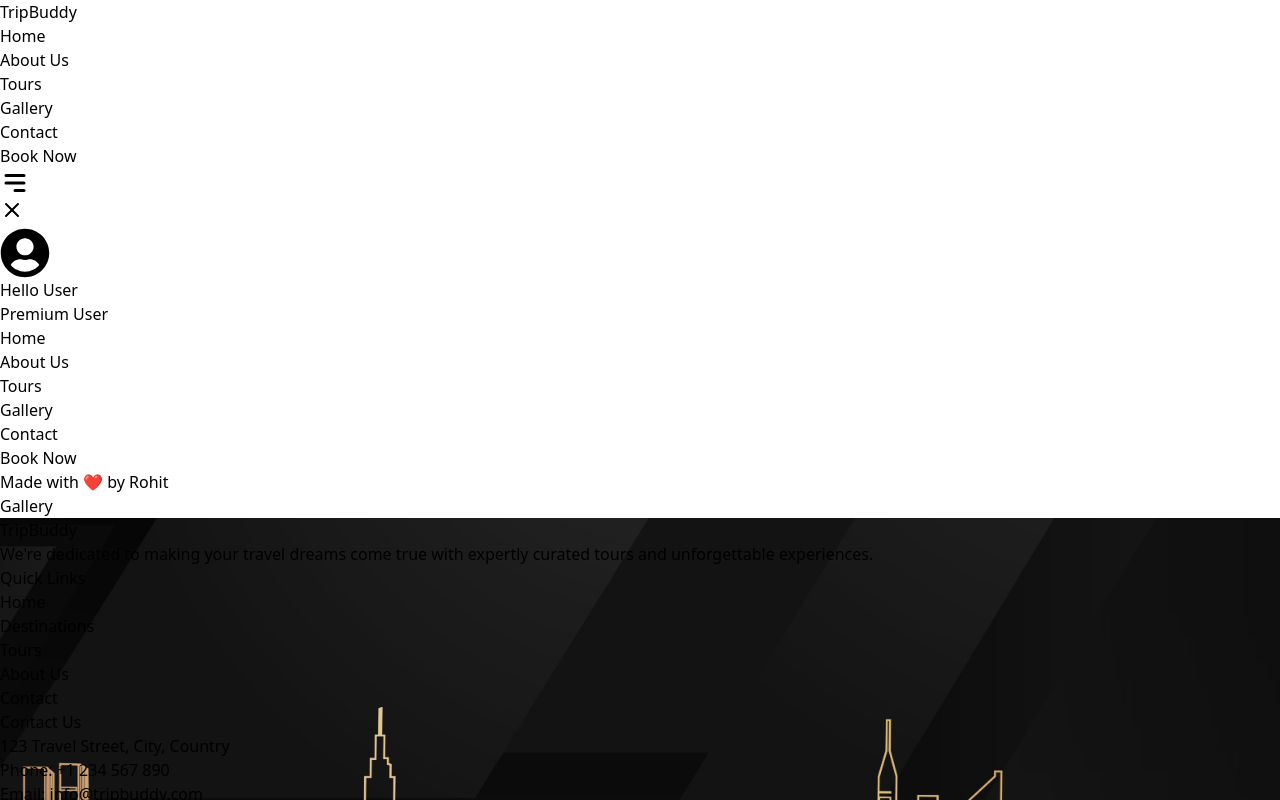
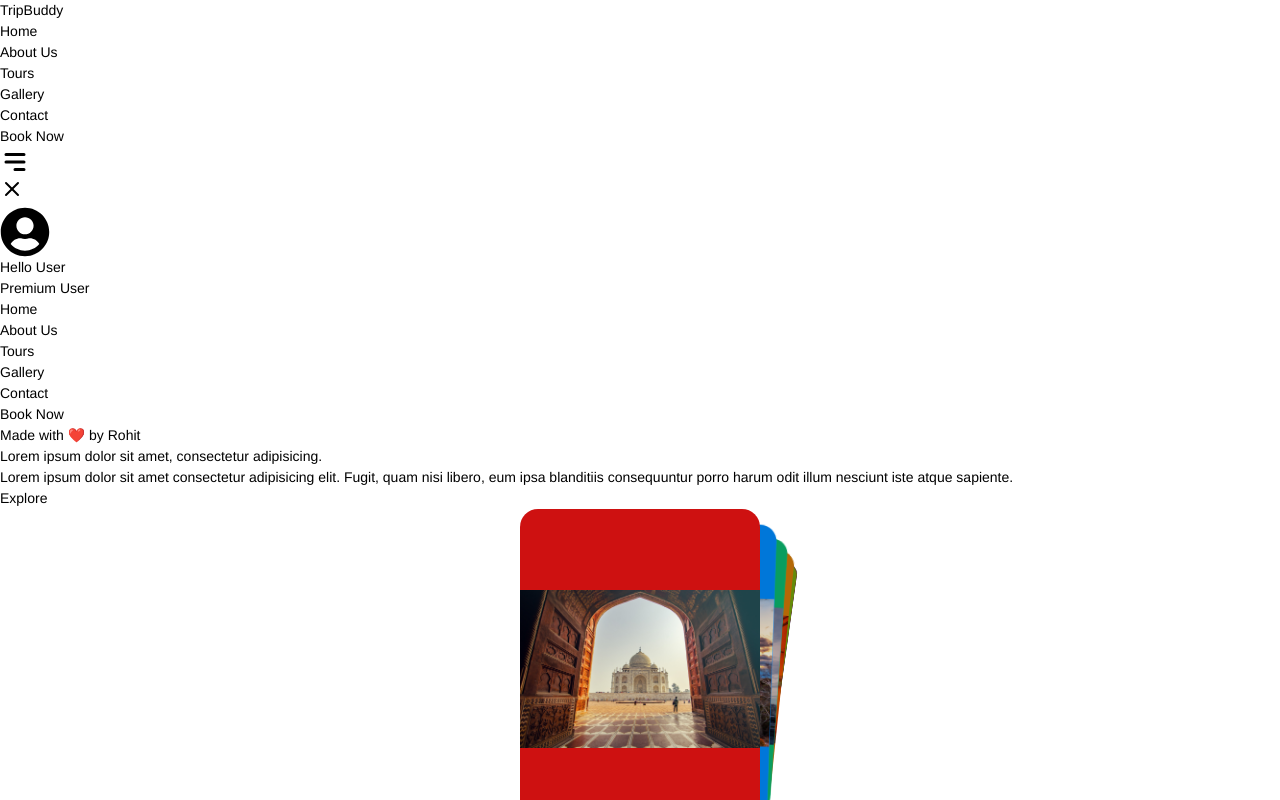
Before and after one commit to rohitsingh93300/tour, a React (Vite) app: page /gallery in a window 1280 px wide. Shown: the top 800 px of the page. Built offline with nearby package versions, Linux system fonts and the light colour scheme.

Commit message:
fifth commit

```diff
--- a/src/Pages/Contact.jsx
+++ b/src/Pages/Contact.jsx
@@ -1,9 +1,10 @@
 import React from 'react'
+import ContactSec from '../components/Contact.jsx'
 
 const Contact = () => {
   return (
     <div>
-      Contact
+      <ContactSec/>
     </div>
   )
 }
--- a/src/Pages/Gallery.jsx
+++ b/src/Pages/Gallery.jsx
@@ -1,9 +1,47 @@
 import React from 'react'
+import { Swiper, SwiperSlide } from 'swiper/react';
+import Tokyo from '../assets/Tokyo.jpg'
+import Paris from '../assets/Paris.jpg'
+import Venice from '../assets/Venice.jpg'
+import India from '../assets/India.jpg'
+
+// Import Swiper styles
+import 'swiper/css';
+import 'swiper/css/effect-cards';
+import '../components/CSS/swiper.css'
+
+// import './styles.css';
+
+// import required modules
+import { EffectCards } from 'swiper/modules';
+
 
 const Gallery = () => {
   return (
-    <div>
-      Gallery
+    <div className='my-14 max-w-7xl mx-auto '>
+      <div className='grid grid-cols-2 items-center'>
+        <div className='space-y-5'>
+          <h1 className='font-bold text-4xl'>Lorem ipsum dolor sit amet, consectetur adipisicing.</h1>
+          <p className='text-gray-500'>Lorem ipsum dolor sit amet consectetur adipisicing elit. Fugit, quam nisi libero, eum ipsa blanditiis consequuntur porro harum odit illum nesciunt iste atque sapiente.</p>
+          <button className='bg-red-500 px-3 py-2 rounded-md text-white'>Explore</button>
+        </div>
+      <Swiper
+        effect={'cards'}
+        grabCursor={true}
+        modules={[EffectCards]}
+        className="mySwiper"
+      >
+        <SwiperSlide><img src={India} alt="" /></SwiperSlide>
+        <SwiperSlide><img src={Tokyo} alt="" /></SwiperSlide>
+        <SwiperSlide><img src={Paris} alt="" /></SwiperSlide>
+        <SwiperSlide><img src={Venice} alt="" /></SwiperSlide>
+        <SwiperSlide>Slide 5</SwiperSlide>
+        <SwiperSlide>Slide 6</SwiperSlide>
+        <SwiperSlide>Slide 7</SwiperSlide>
+        <SwiperSlide>Slide 8</SwiperSlide>
+        <SwiperSlide>Slide 9</SwiperSlide>
+      </Swiper>
+      </div>
     </div>
   )
 }
--- /dev/null
+++ b/src/components/CSS/swiper.css
@@ -0,0 +1,91 @@
+#app { height: 100% }
+html,
+body {
+  position: relative;
+  height: 100%;
+}
+
+body {
+  background: #eee;
+  font-family: Helvetica Neue, Helvetica, Arial, sans-serif;
+  font-size: 14px;
+  color: #000;
+  margin: 0;
+  padding: 0;
+}
+
+body {
+  background: #fff;
+  font-family: Helvetica Neue, Helvetica, Arial, sans-serif;
+  font-size: 14px;
+  color: #000;
+  margin: 0;
+  padding: 0;
+}
+
+html,
+body {
+  position: relative;
+  height: 100%;
+}
+
+#app {
+  display: flex;
+  justify-content: center;
+  align-items: center;
+}
+
+.swiper {
+  width: 240px;
+  height: 320px;
+}
+
+.swiper-slide {
+  display: flex;
+  align-items: center;
+  justify-content: center;
+  border-radius: 18px;
+  font-size: 22px;
+  font-weight: bold;
+  color: #fff;
+}
+
+.swiper-slide:nth-child(1n) {
+  background-color: rgb(206, 17, 17);
+}
+
+.swiper-slide:nth-child(2n) {
+  background-color: rgb(0, 140, 255);
+}
+
+.swiper-slide:nth-child(3n) {
+  background-color: rgb(10, 184, 111);
+}
+
+.swiper-slide:nth-child(4n) {
+  background-color: rgb(211, 122, 7);
+}
+
+.swiper-slide:nth-child(5n) {
+  background-color: rgb(118, 163, 12);
+}
+
+.swiper-slide:nth-child(6n) {
+  background-color: rgb(180, 10, 47);
+}
+
+.swiper-slide:nth-child(7n) {
+  background-color: rgb(35, 99, 19);
+}
+
+.swiper-slide:nth-child(8n) {
+  background-color: rgb(0, 68, 255);
+}
+
+.swiper-slide:nth-child(9n) {
+  background-color: rgb(218, 12, 218);
+}
+
+.swiper-slide:nth-child(10n) {
+  background-color: rgb(54, 94, 77);
+}
```
